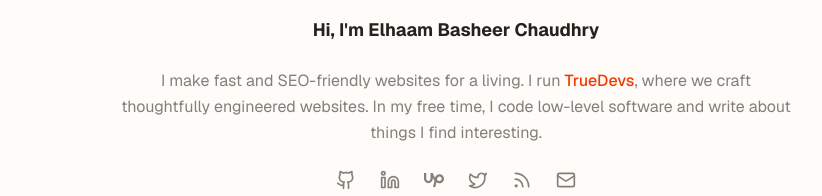
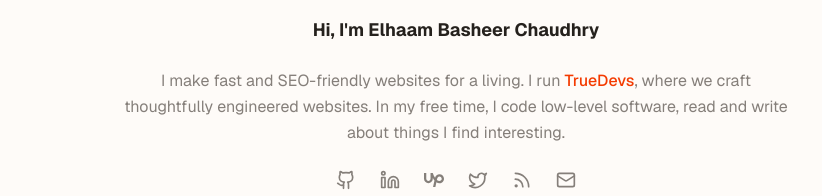
Before and after one commit to itse4elhaam/elhaam.dev, a Next.js app: page / in a window 1280 px wide. Shown: the part 1355-1551 px from the top of the page, without its empty margins (184-1006 px from the left). Built offline with nearby package versions, Linux system fonts and the light colour scheme; no server answers.

Commit message:
chore: site-footer copy

```diff
--- a/src/components/site-footer.tsx
+++ b/src/components/site-footer.tsx
@@ -6,7 +6,6 @@ export function SiteFooter() {
   return (
     <footer className="border-t border-border bg-background py-12 mt-auto">
       <div className="w-full max-w-4xl mx-auto px-4 sm:px-6 flex flex-col items-center text-center space-y-6 transition-[max-width] duration-300 ease-in-out">
-
         <div className="flex flex-col items-center space-y-4">
           <Image
             src="/dp.jpeg"
@@ -29,7 +28,9 @@ export function SiteFooter() {
             >
               TrueDevs
             </a>
-            , where we craft thoughtfully engineered websites. In my free time, I code low-level software and write about things I find interesting.
+            , where we craft thoughtfully engineered websites. In my free time,
+            I code low-level software, read and write about things I find
+            interesting.
           </p>
         </div>
 
@@ -59,7 +60,7 @@ export function SiteFooter() {
             className="text-muted-foreground hover:text-primary transition-colors hover:scale-110 duration-200"
           >
             <svg className="h-5 w-5" viewBox="0 0 24 24" fill="currentColor">
-              <path d="M18.561 13.158c-1.102 0-2.135-.467-3.074-1.227l.228-1.076.008-.042c.207-1.143.849-3.06 2.839-3.06 1.492 0 2.703 1.212 2.703 2.703-.001 1.489-1.212 2.702-2.704 2.702zm0-8.14c-2.539 0-4.51 1.649-5.31 4.366-1.22-1.834-2.148-4.036-2.687-5.892H7.828v7.112c-.002 1.406-1.141 2.546-2.547 2.548-1.405-.002-2.543-1.143-2.545-2.548V3.492H0v7.112c0 2.914 2.37 5.303 5.281 5.303 2.913 0 5.283-2.389 5.283-5.303v-1.19c.529 1.107 1.182 2.229 1.974 3.221l-1.673 7.873h2.797l1.213-5.71c1.063.679 2.285 1.109 3.686 1.109 3 0 5.439-2.452 5.439-5.45 0-3-2.439-5.439-5.439-5.439z"/>
+              <path d="M18.561 13.158c-1.102 0-2.135-.467-3.074-1.227l.228-1.076.008-.042c.207-1.143.849-3.06 2.839-3.06 1.492 0 2.703 1.212 2.703 2.703-.001 1.489-1.212 2.702-2.704 2.702zm0-8.14c-2.539 0-4.51 1.649-5.31 4.366-1.22-1.834-2.148-4.036-2.687-5.892H7.828v7.112c-.002 1.406-1.141 2.546-2.547 2.548-1.405-.002-2.543-1.143-2.545-2.548V3.492H0v7.112c0 2.914 2.37 5.303 5.281 5.303 2.913 0 5.283-2.389 5.283-5.303v-1.19c.529 1.107 1.182 2.229 1.974 3.221l-1.673 7.873h2.797l1.213-5.71c1.063.679 2.285 1.109 3.686 1.109 3 0 5.439-2.452 5.439-5.45 0-3-2.439-5.439-5.439-5.439z" />
             </svg>
             <span className="sr-only">Upwork</span>
           </Link>
@@ -79,7 +80,7 @@ export function SiteFooter() {
             <Rss className="h-5 w-5" />
             <span className="sr-only">RSS</span>
           </Link>
-           <Link
+          <Link
             href="mailto:e4elhaam@gmail.com"
             className="text-muted-foreground hover:text-primary transition-colors hover:scale-110 duration-200"
           >
```
